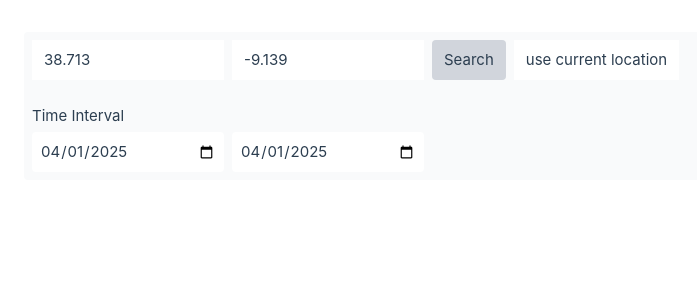
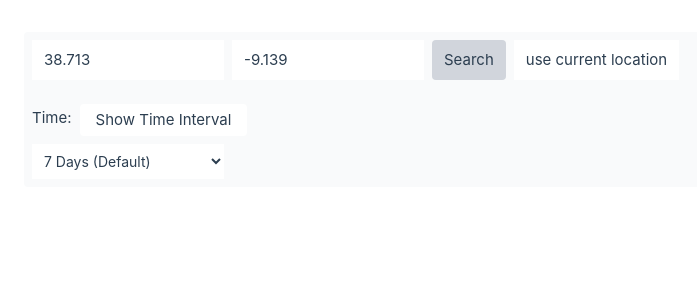
Before and after one commit to hasham94/weather-app, a Vue app: page / in a window 1280 px wide. Shown: the top 300 px of the page, without its empty margins (8-705 px from the left). Built offline with nearby package versions, Linux system fonts and the light colour scheme; no server answers; the HTML template or start-up script is replaced by a standard one.

Commit message:
update weather data with date range

```diff
--- /dev/null
+++ b/src/components/home/HomeWeatherDaysSelect.vue
@@ -0,0 +1,21 @@
+<script setup lang="ts">
+
+const emits = defineEmits<{
+    (e: 'update:modelValue', value: number): void;
+}>();
+
+const update = (event: Event) => {
+    emits('update:modelValue', (event.target as HTMLInputElement).value);
+};
+</script>
+
+<template>
+    <div class="flex gap-2 w-48 mt-2">
+        <select id="days-select" class="block py-2 px-2 w-full text-sm bg-white border-0 w-48 cursor-pointer"
+            @change="update">
+            <option value="1">1 Day</option>
+            <option value="7" selected>7 Days (Default)</option>
+            <option value="14">14 Days</option>
+        </select>
+    </div>
+</template>
--- a/src/composables/useOpenMeteo.ts
+++ b/src/composables/useOpenMeteo.ts
@@ -11,18 +11,18 @@ export function useOpenMeteo() {
     const getWeatherData = async (
         location: Location,
         temprature?: string,
-        showHistoricalData?: string,
-        forecastDays?: number // by default 7 as in open-meteo
+        forecastDays?: number, // by default 7 as in open-meteo
+        durationStartDate?: Date,
+        durationEndDate?: Date
     ) => {
         weatherData.value = []
 
-        const startDate = new Date();
-        if (showHistoricalData) {
-            startDate.setDate(startDate.getDate() - (forecastDays || 7));
+        const startDate = durationStartDate ? new Date(durationStartDate) : new Date();
+
+        const endDate = durationEndDate ? new Date(durationEndDate) : new Date();
+        if (forecastDays) {
+            endDate.setDate(endDate.getDate() + (forecastDays - 1)); // doing -1 considering current date
         }
-
-        const endDate = new Date();
-        endDate.setDate(endDate.getDate() + (forecastDays || 7));
 
         const params = new URLSearchParams({
             latitude: location.latitude,
--- a/src/views/HomeView.vue
+++ b/src/views/HomeView.vue
@@ -1,7 +1,8 @@
 <script setup lang="ts">
-import { ref } from 'vue';
+import { ref, watch } from 'vue';
 import { useOpenMeteo } from '@/composables/useOpenMeteo';
 import HomeWeatherTable from '@/components/home/HomeWeatherTable.vue';
+import HomeWeatherDaysSelect from '@/components/home/HomeWeatherDaysSelect.vue'
 import { Location } from '@/domain/entities/Location';
 import { formatedDate } from "@/utils/dateHelper"
 
@@ -12,6 +13,8 @@ const latitude = ref(38.713);
 const longitude = ref(-9.139);
 const startDate = ref<Date>(formatedDate(new Date()))
 const endDate = ref<Date>(formatedDate(new Date()))
+const showForecastedDate = ref<boolean>(true)
+const durationInDays = ref<number | null>(null)
 
 const fetchLocationData = () => {
   const locationPointer = Location.create(latitude.value, longitude.value)
@@ -31,6 +34,16 @@ const getUserCurrentLocation = () => {
     }
   );
 }
+
+watch([startDate, endDate], () => {
+  const locationPointer = Location.create(latitude.value, longitude.value)
+  getWeatherData(locationPointer, undefined, undefined, startDate.value as Date, endDate.value as Date)
+})
+
+watch(durationInDays, () => {
+  const locationPointer = Location.create(latitude.value, longitude.value)
+  getWeatherData(locationPointer, undefined, parseInt(durationInDays.value) || 7, undefined, undefined)
+})
 
 fetchLocationData()
 
@@ -52,11 +65,17 @@ fetchLocationData()
     </div>
 
     <div class="p-2">
-      <p class="mb-1">Time Interval</p>
-      <div class="flex gap-2">
+      <div class="flex items-center gap-2">
+        <p class="mb-1">Time:</p>
+        <button class="bg-white px-4 py-1 rounded cursor-pointer" @click="showForecastedDate = !showForecastedDate">
+          {{ `${showForecastedDate ? 'Show Time Interval' : 'Show Forecasted'}` }}</button>
+      </div>
+      <div class="flex gap-2 mt-2" v-if="!showForecastedDate">
         <input class="bg-white p-2 rounded w-48" type="date" v-model="startDate" />
         <input class="bg-white p-2 rounded w-48" type="date" v-model="endDate" />
       </div>
+      <HomeWeatherDaysSelect v-else v-model="durationInDays" />
+
     </div>
 
     <div v-if="weatherData.length > 0">
```
Also changed, not shown: 1 other file (tests, documents, lock files or other folders).
